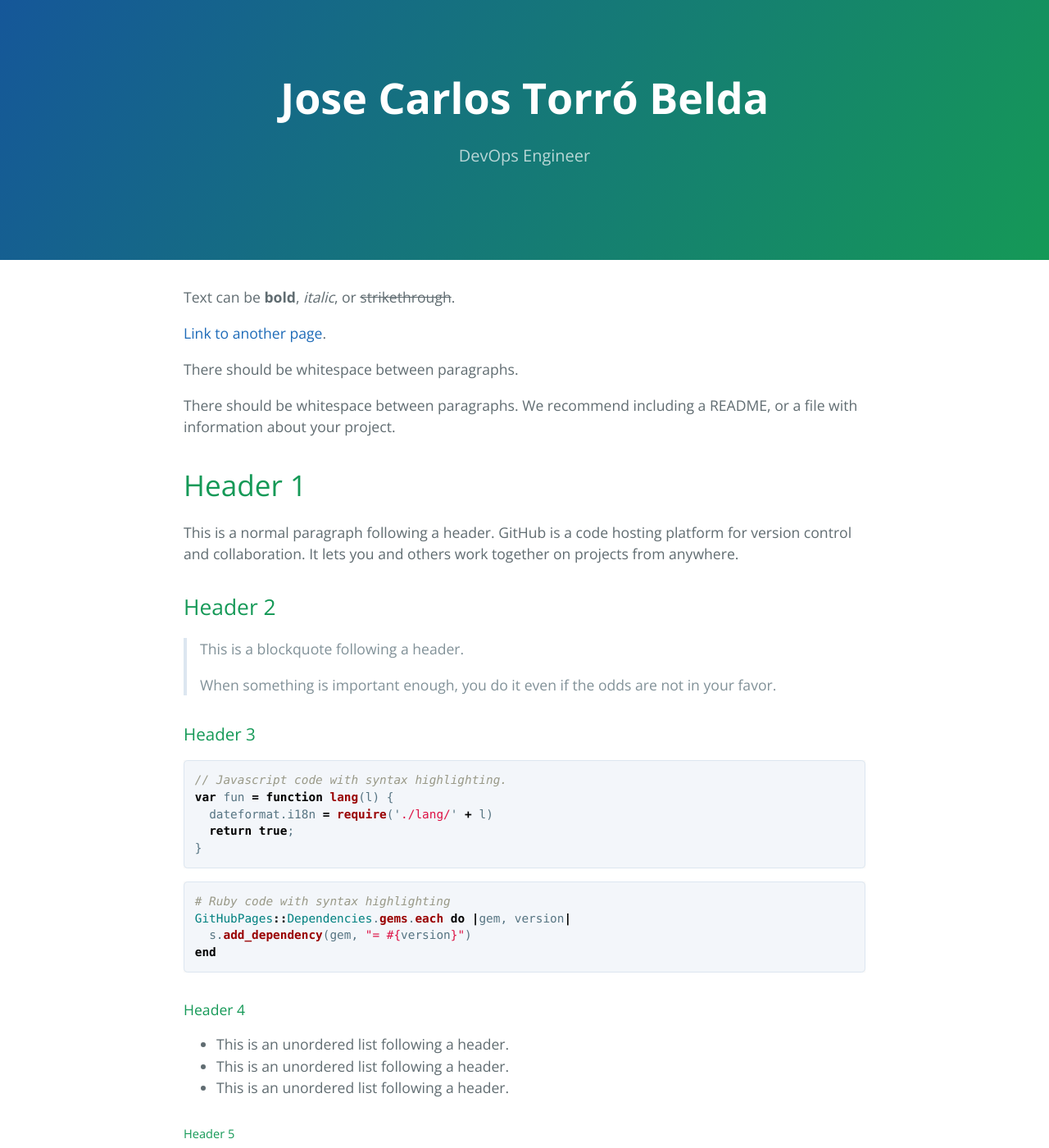
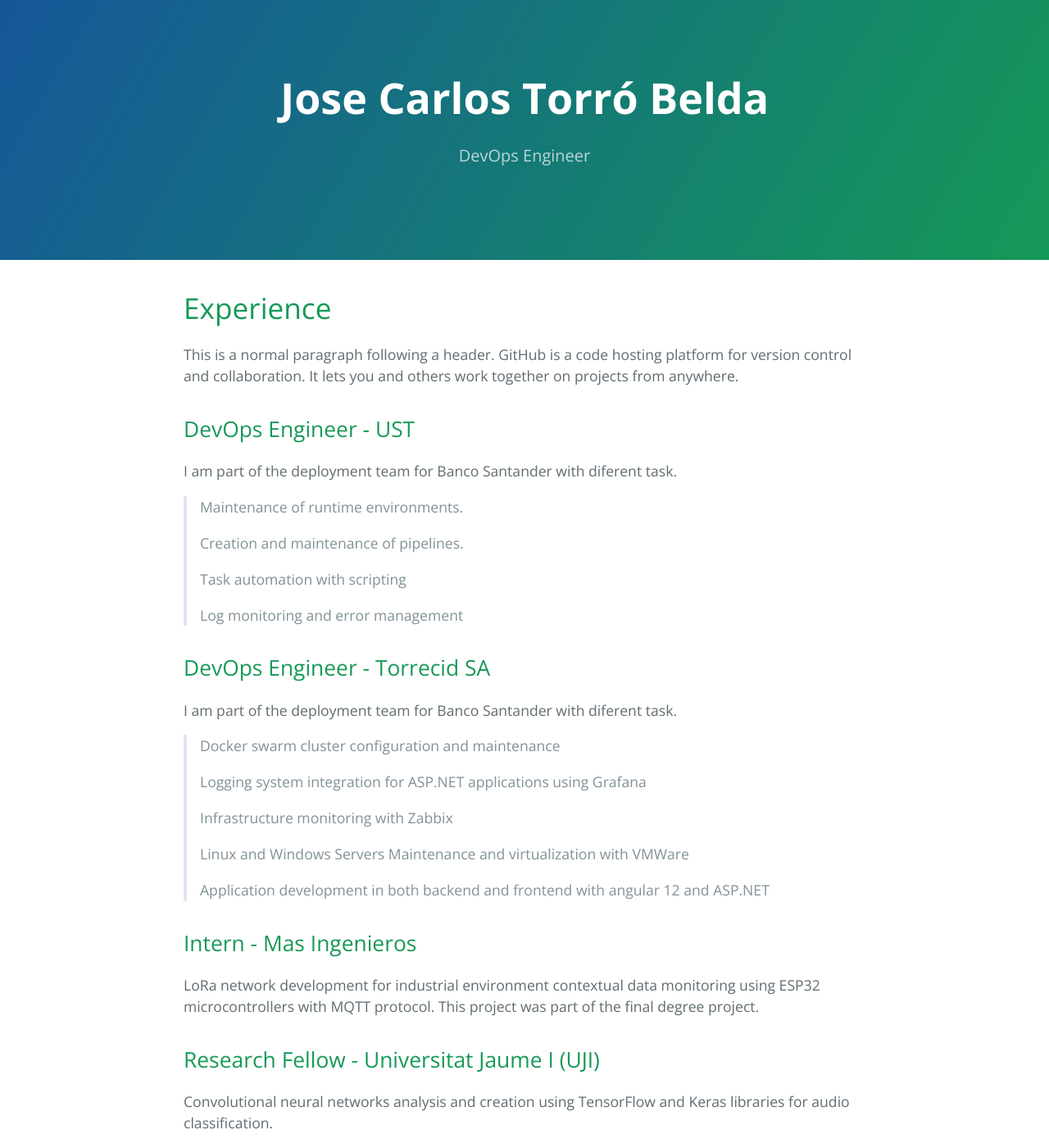
Before and after one commit to JoseCarTorBel/JoseCarTorBel.github.io, a Jekyll site: the page built from index.md, in a window 1280 px wide and 1400 px high. Shown: the whole window at 82% size. Built offline with Jekyll 4.4.1, drawn with Linux system fonts in a browser that asks for light colours.

Commit message:
First template

```diff
--- a/index.md
+++ b/index.md
@@ -2,23 +2,52 @@
 layout: default
 ---
 
-Text can be **bold**, _italic_, or ~~strikethrough~~.
+<!-- Text can be **bold**, _italic_, or ~~strikethrough~~.
 
 [Link to another page](./another-page.html).
 
 There should be whitespace between paragraphs.
 
-There should be whitespace between paragraphs. We recommend including a README, or a file with information about your project.
+There should be whitespace between paragraphs. We recommend including a README, or a file with information about your project. -->
 
-# Header 1
+# Experience
 
 This is a normal paragraph following a header. GitHub is a code hosting platform for version control and collaboration. It lets you and others work together on projects from anywhere.
 
-## Header 2
+## DevOps Engineer - UST
 
-> This is a blockquote following a header.
+I am part of the deployment team for Banco Santander with diferent task.
+
+> Maintenance of runtime environments.
 >
-> When something is important enough, you do it even if the odds are not in your favor.
+> Creation and maintenance of pipelines.
+>
+> Task automation with scripting
+>
+> Log monitoring and error management
+
+
+## DevOps Engineer - Torrecid SA
+
+I am part of the deployment team for Banco Santander with diferent task.
+
+> Docker swarm cluster configuration and maintenance
+>
+> Logging system integration for ASP.NET applications using Grafana
+>
+> Infrastructure monitoring with Zabbix
+>
+> Linux and Windows Servers Maintenance and virtualization with VMWare
+>
+> Application development in both backend and frontend with angular 12 and ASP.NET
+
+## Intern - Mas Ingenieros
+
+LoRa network development for industrial environment contextual data monitoring using ESP32 microcontrollers with MQTT protocol. This project was part of the final degree project.
+
+## Research Fellow - Universitat Jaume I (UJI)
+
+Convolutional neural networks analysis and creation using TensorFlow and Keras libraries for audio classification.
 
 ### Header 3
 
```
